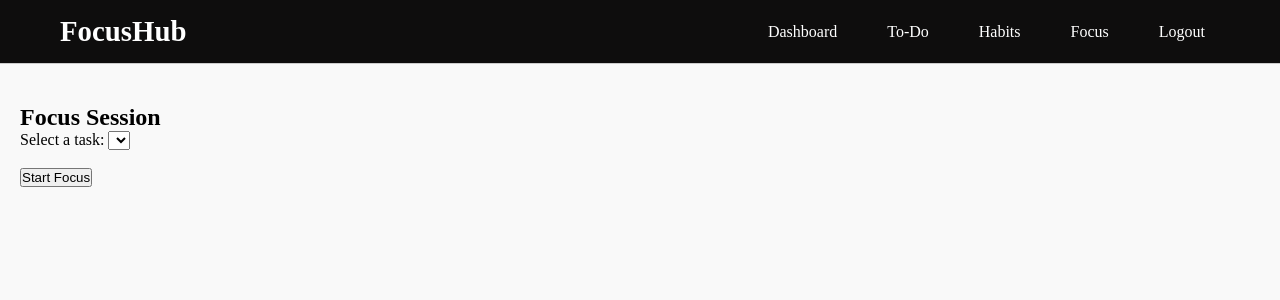
After one commit to SpandanMukherjee/X-UberanceProj, a Django app: page /focus/ in a window 1280 px wide. The commit adds this page. Shown: the top 300 px of the page. Run offline with Django 5.2, Linux system fonts and the light colour scheme; a user stored in the database is signed in; data comes from the database, SQL or seed files in the repository; both versions use the stored data as it was after the commit; lists and menus that the app fills with data are empty.

Commit message:
Major update, taskflow, habitflow and sessionflow accomplished along with fixed UI

```diff
--- a/focushub/focushub/settings.py
+++ b/focushub/focushub/settings.py
@@ -106,7 +106,7 @@ AUTH_PASSWORD_VALIDATORS = [
 
 LANGUAGE_CODE = 'en-us'
 
-TIME_ZONE = 'UTC'
+TIME_ZONE = 'Asia/Kolkata'
 
 USE_I18N = True
 
--- a/focushub/focushub/urls.py
+++ b/focushub/focushub/urls.py
@@ -16,9 +16,12 @@ Including another URLconf
 """
 from django.contrib import admin
 from django.urls import path, include
+from django.contrib.auth import views as auth_views
+from hub.forms import CustomLoginForm
 
 urlpatterns = [
     path('admin/', admin.site.urls),
-    path('accounts/', include('django.contrib.auth.urls')),
+    path('accounts/login/', auth_views.LoginView.as_view(template_name='registration/login.html', authentication_form=CustomLoginForm), name='login'),
+    path('accounts/logout/', auth_views.LogoutView.as_view(), name='logout'),
     path('', include('hub.urls')),
 ]
--- a/focushub/hub/urls.py
+++ b/focushub/hub/urls.py
@@ -9,4 +9,6 @@ urlpatterns = [
     path('todos/', views.todos_view, name='todos'),
     path('complete/<int:task_id>/', views.complete_task, name='complete_task'),
     path('habits/', views.habits_view, name='habits'),
+    path('focus/', views.focus_view, name='focus'),
+    path('focus/confirm/', views.confirm_focus_completion, name='confirm_focus_completion'),
 ]
--- a/focushub/hub/views.py
+++ b/focushub/hub/views.py
@@ -3,13 +3,20 @@ from django.contrib.auth.decorators import login_required
 from .forms import SignUpForm, TaskForm, HabitForm
 from django.contrib.auth import login, logout
 from django.shortcuts import redirect
-from .models import Task, Habit, HabitLog
+from .models import Task, Habit, HabitLog, FocusSession
 from django.shortcuts import get_object_or_404
 from datetime import date, timedelta, datetime, time
+from .utils import enforce_focus_lock
 
+@enforce_focus_lock
 def home_redirect(request):
+
+    if request.user.is_authenticated:
+        return redirect('dashboard')
+
     return redirect('login')
 
+@enforce_focus_lock
 @login_required
 def dashboard(request):
     today = date.today()
@@ -42,6 +49,7 @@ def dashboard(request):
 
     return render(request, 'dashboard.html')
 
+@enforce_focus_lock
 def signup_view(request):
 
     if request.method == 'POST':
@@ -58,9 +66,17 @@ def signup_view(request):
 
 @login_required
 def logout_view(request):
+    session = FocusSession.objects.filter(user=request.user, end_time__isnull=True).first()
+
+    if session:
+        session.end_session()
+        session.task_completed = False
+        session.save()
+
     logout(request)
     return redirect('login')
 
+@enforce_focus_lock
 @login_required
 def todos_view(request):
 
@@ -92,6 +108,7 @@ def complete_task(request, task_id):
 
     return redirect('todos')
 
+@enforce_focus_lock
 @login_required
 def habits_view(request):
 
@@ -108,3 +125,50 @@ def habits_view(request):
 
     habits = Habit.objects.filter(user=request.user)
     return render(request, 'habits.html', {'form': form, 'habits': habits})
+
+@login_required
+def focus_view(request):
+    user = request.user
+    current_session = FocusSession.objects.filter(user=user, end_time__isnull=True).first()
+
+    if request.method == 'POST' and not current_session:
+        task_id = request.POST.get('task_id')
+        task = get_object_or_404(Task, id=task_id, user=user, is_done=False)
+        current_session = FocusSession.objects.create(user=user, task=task)
+        return redirect('focus')
+
+    if request.method == 'POST' and 'end_session' in request.POST and current_session:
+        current_session.end_session()
+        return redirect('confirm_focus_completion')
+
+    tasks = Task.objects.filter(user=user, is_done=False)
+    return render(request, 'focus.html', {'current_session': current_session, 'tasks': tasks})
+
+
+@login_required
+def confirm_focus_completion(request):
+    user = request.user
+    session = FocusSession.objects.filter(user=user, end_time__isnull=False, task_completed=False).last()
+
+    if not session:
+        return redirect('focus')
+
+    if request.method == 'POST':
+        decision = request.POST.get('completed')
+        if decision == 'yes':
+            session.task_completed = True
+            session.save()
+
+            if session.task:
+                session.task.is_done = True
+                session.task.save()
+
+                if session.task.from_habit:
+                    HabitLog.objects.filter(
+                        habit=session.task.from_habit,
+                        date=session.task.due_date.date()
+                    ).update(completed=True)
+
+        return redirect('todos')
+
+    return render(request, 'confirm_completion.html', {'session': session})
--- a/focushub/templates/base.html
+++ b/focushub/templates/base.html
@@ -1,73 +1,87 @@
 <!DOCTYPE html>
 <html lang="en">
-
 <head>
     <meta charset="UTF-8">
     <meta name="viewport" content="width=device-width, initial-scale=1.0">
     <title>FocusHub</title>
     <style>
-         *{
+        * {
             margin: 0;
             padding: 0;
             box-sizing: border-box;
         }
+
         body {
-            font-family: Arial, sans-serif;
+            font-family: 'Playfair Display', serif;
+            background-color: #f9f9f9;
         }
+
+        header {
+            background-color: #0e0d0d;
+            color: #fff;
+            padding: 15px 0;
+        }
+
         .container {
             max-width: 1200px;
             margin: 0 auto;
             padding: 0 20px;
-            overflow: hidden;
+            display: flex;
+            justify-content: space-between;
+            align-items: center;
+            flex-wrap: wrap;
         }
-        header {
-            background-color: #0e0d0d;
+
+        .logo {
+            font-size: 1.8em;
+            font-weight: bold;
             color: #fff;
-            padding: 10px 0;
         }
-        .logo {
-            font-size: 1.5em;
-            font-weight: bold;
-            float: left;
+
+        nav ul {
+            list-style: none;
+            display: flex;
+            gap: 20px;
         }
-        nav {
-            float: right;
-        }
-        .nav-links {
-            list-style-type: none;
-            margin: 0;
-            padding: 0;
-        }
-        .nav-links li {
-            display: inline-block;
-            margin-left: 20px;
-        }
-        .nav-links li a {
+
+        nav ul li a {
             color: #fff;
             text-decoration: none;
             padding: 10px 15px;
-            display: inline-block;
-            transition: background-color 0.3s;
+            transition: background-color 0.3s ease;
+            border-radius: 4px;
         }
-        .nav-links li a:hover {
+
+        nav ul li a:hover {
             background-color: #555;
         }
-        </style>
+
+        main {
+            padding: 40px 20px;
+        }
+
+        hr {
+            border: none;
+            border-top: 1px solid #ccc;
+        }
+    </style>
 </head>
+
 <body>
     <header>
         <div class="container">
-            <div class="logo">Focus Hub</div>
+            <div class="logo">FocusHub</div>
             <nav>
                 <ul class="nav-links">
                     {% if user.is_authenticated %}
                         <li><a href="{% url 'dashboard' %}">Dashboard</a></li>
                         <li><a href="{% url 'todos' %}">To-Do</a></li>
                         <li><a href="{% url 'habits' %}">Habits</a></li>
+                        <li><a href="{% url 'focus' %}">Focus</a></li>
                         <li><a href="{% url 'logout' %}">Logout</a></li>
                     {% else %}
-                        <li><a href="{% url 'login' %}">Login</a>
-                        <li><a href="{% url 'signup' %}">Sign Up</a>
+                        <li><a href="{% url 'login' %}">Login</a></li>
+                        <li><a href="{% url 'signup' %}">Sign Up</a></li>
                     {% endif %}
                 </ul>
             </nav>
@@ -76,7 +90,9 @@
 
     <hr>
 
-    {% block content %}
-    {% endblock %}
+    <main>
+        {% block content %}
+        {% endblock %}
+    </main>
 </body>
 </html>
--- /dev/null
+++ b/focushub/templates/focus.html
@@ -0,0 +1,27 @@
+{% extends "base.html" %}
+{% block content %}
+<h2>Focus Session</h2>
+
+{% if current_session %}
+    <h3>⏳ You are now in a Focus Session</h3>
+    <p>Started at: {{ current_session.start_time|date:"H:i A" }}</p>
+    <p>Task: {{ current_session.task.title }}</p>
+    <form method="post">
+        {% csrf_token %}
+        <button type="submit" name="end_session">End Session</button>
+    </form>
+{% else %}
+    <form method="post">
+        {% csrf_token %}
+        <label>Select a task:</label>
+        <select name="task_id">
+            {% for task in tasks %}
+                <option value="{{ task.id }}">{{ task.title }}</option>
+            {% endfor %}
+        </select>
+        <br><br>
+        <button type="submit">Start Focus</button>
+    </form>
+{% endif %}
+
+{% endblock %}
--- a/focushub/templates/registration/login.html
+++ b/focushub/templates/registration/login.html
@@ -1,5 +1,4 @@
 {% extends "base.html" %}
-{% load form_filters %}
 
 {% block content %}
 <style>
@@ -67,8 +66,8 @@
     <h2>Login</h2>
     <form method="post">
         {% csrf_token %}
-        {{ form.username|add_class:"username"|add_placeholder:"Username" }}
-        {{ form.password|add_class:"password"|add_placeholder:"Password" }}
+        {{ form.username }}
+        {{ form.password }}
         <button type="submit" class="login-button">Login</button>
     </form>
     <p class="signup-link">Don't have an account? <a href="{% url 'signup' %}">Sign Up Here</a></p>
```
Also changed, not shown: focushub/hub/forms.py (+17 -2 lines), focushub/hub/utils.py (added, +16 -0 lines), focushub/templates/confirm_completion.html (added, +10 -0 lines), focushub/templates/registration/signup.html (+3 -5 lines), focushub/db.sqlite3.
